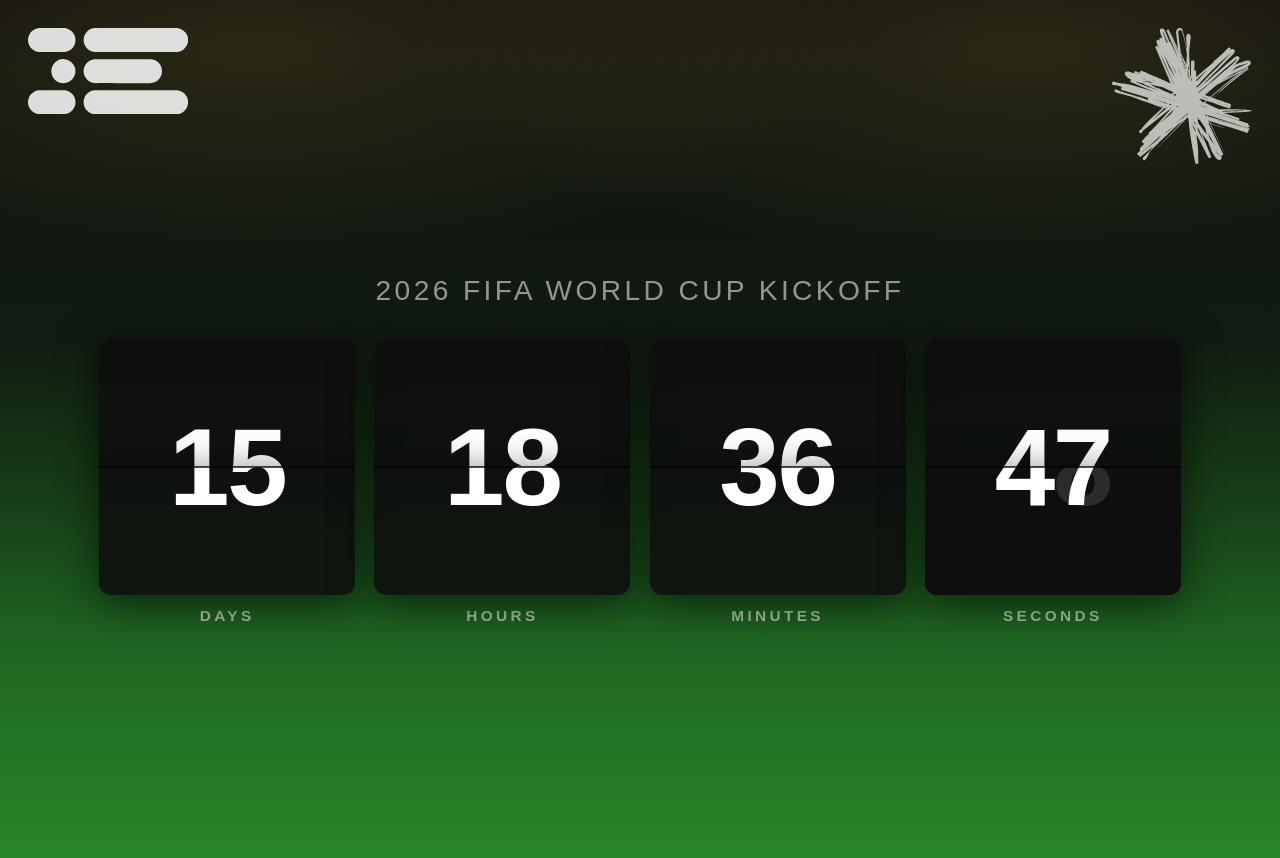
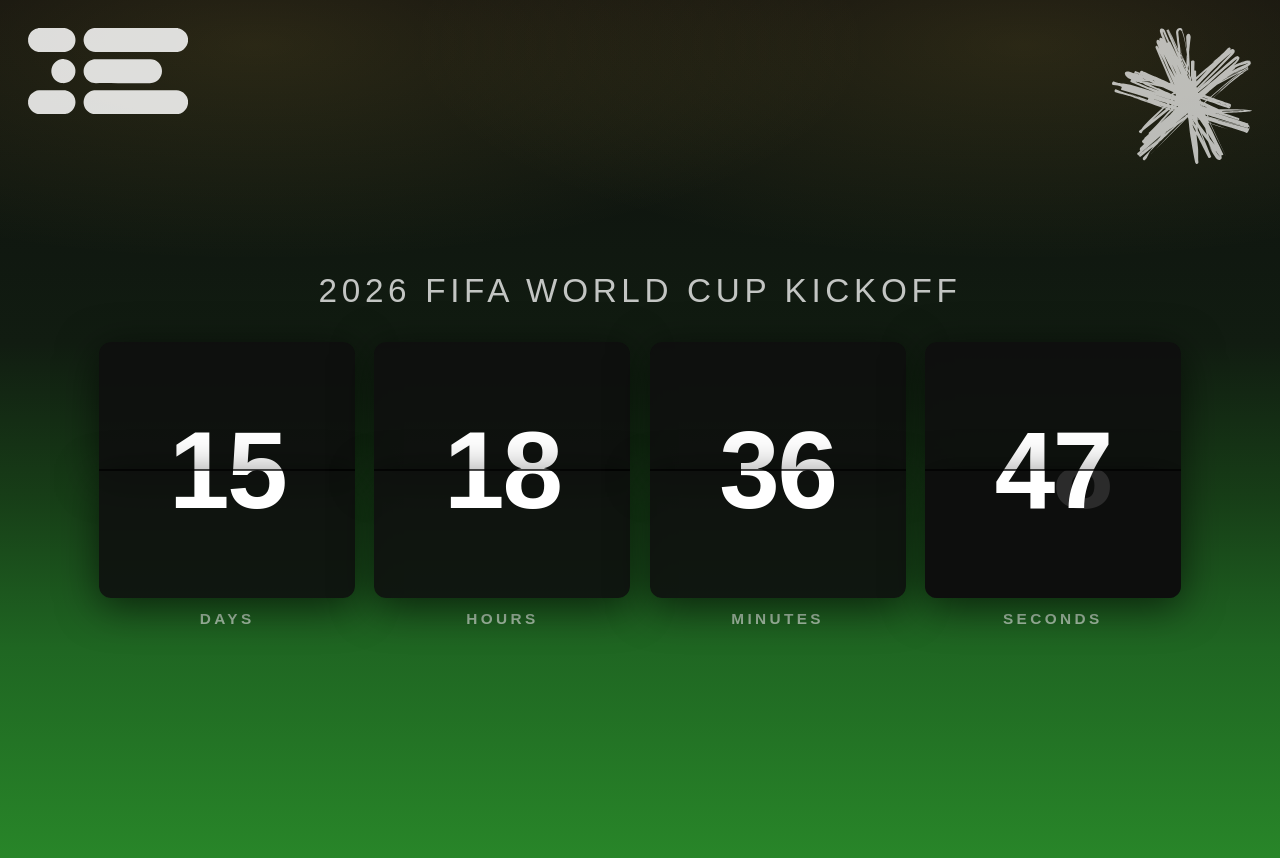
Before and after one commit to andybateman/signpost, a Jekyll site: the page worldcup.html, which Jekyll copies as it is, in a window 1280 px wide. Shown: the top 858 px of the page. Built offline with Jekyll 4.4.1, drawn with Linux system fonts in a browser that asks for light colours; some web fonts are replaced.

Commit message:
Tune title size and prominence

```diff
--- a/worldcup.html
+++ b/worldcup.html
@@ -64,10 +64,10 @@
         }
 
         .title {
-            font-size: clamp(1rem, 2.2vw, 2rem);
-            font-weight: 400;
-            letter-spacing: 0.12em;
-            color: rgba(255,255,255,0.55);
+            font-size: clamp(1.1rem, 2.6vw, 2.6rem);
+            font-weight: 500;
+            letter-spacing: 0.14em;
+            color: rgba(255,255,255,0.75);
             text-transform: uppercase;
             text-align: center;
         }
```
